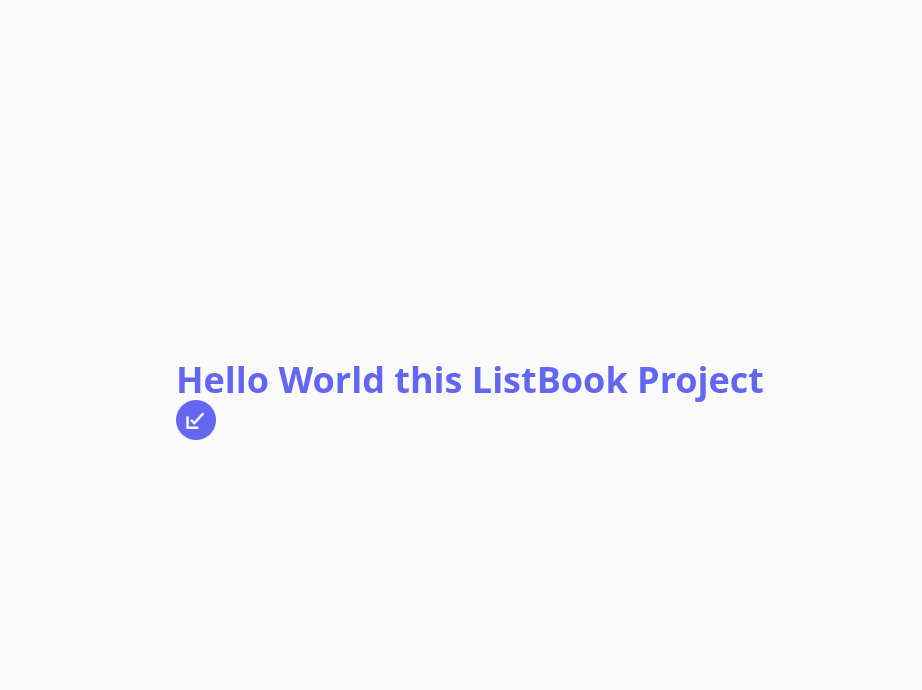
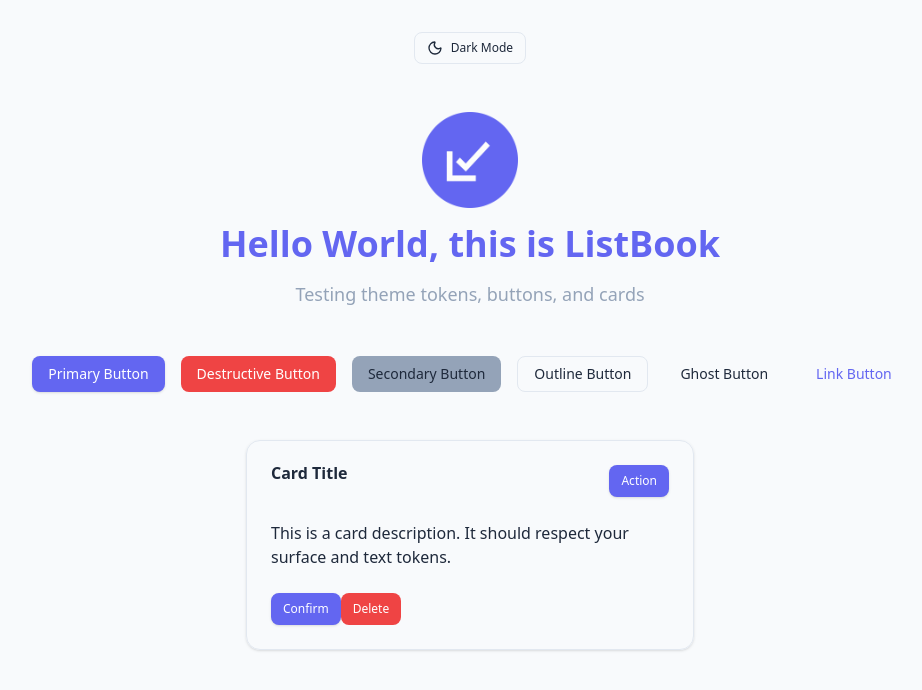
Before and after one commit to Mohamed-Elwakeel/listbook, a Next.js app: page / in a window 1280 px wide. Shown: the top 690 px of the page, without its empty margins (170-1092 px from the left). Built offline with nearby package versions, Linux system fonts and the light colour scheme.

Commit message:
Add Radix UI components, implement theme toggle, and enhance page layout

```diff
--- a/app/globals.css
+++ b/app/globals.css
@@ -22,8 +22,8 @@
   --color-input: var(--input);
   --color-ring: var(--ring);
 
-  --color-card: var(--card);
-  --color-card-foreground: var(--card-foreground);
+  --surface: var(--card);
+  --surface-foreground: var(--card-foreground);
 
   --radius-sm: calc(var(--radius) - 4px);
   --radius-md: calc(var(--radius) - 2px);
--- a/app/page.tsx
+++ b/app/page.tsx
@@ -1,13 +1,60 @@
+'use client';
+
 import Image from 'next/image';
+import { Button } from '@/components/ui/button';
+import { Card, CardHeader, CardTitle, CardContent, CardFooter, CardAction } from '@/components/ui/card';
+import { Skeleton } from '@/components/ui/skeleton';
 import logo from '@/public/Logo.png';
+import { ThemeToggle } from '@/components/ui/theme-toggle';
 
 export default function Home() {
   return (
-    <div className="flex min-h-screen flex-col items-center justify-center bg-zinc-50 font-sans dark:bg-black">
-      <main>
-        <h1 className="text-primary text-4xl font-bold">Hello World this ListBook Project</h1>
-        <Image src={logo} alt="ListBook Logo" className="size-10" />
-      </main>
+    <div className="bg-background text-foreground dark:bg-background dark:text-foreground flex min-h-screen flex-col items-center justify-start gap-12 p-8">
+      <ThemeToggle />
+      {/* Logo */}
+      <div className="flex flex-col items-center gap-4">
+        <Image src={logo} alt="ListBook Logo" className="h-24 w-24" />
+        <h1 className="text-primary text-4xl font-bold">Hello World, this is ListBook</h1>
+        <p className="text-secondary text-lg">Testing theme tokens, buttons, and cards</p>
+      </div>
+
+      {/* Buttons */}
+      <div className="flex flex-wrap gap-4">
+        <Button variant="default">Primary Button</Button>
+        <Button variant="destructive">Destructive Button</Button>
+        <Button variant="secondary">Secondary Button</Button>
+        <Button variant="outline">Outline Button</Button>
+        <Button variant="ghost">Ghost Button</Button>
+        <Button variant="link">Link Button</Button>
+      </div>
+
+      {/* Card */}
+      <Card className="w-full max-w-md">
+        <CardHeader>
+          <CardTitle>Card Title</CardTitle>
+          <CardAction>
+            <Button size="sm">Action</Button>
+          </CardAction>
+        </CardHeader>
+        <CardContent>
+          <p>This is a card description. It should respect your surface and text tokens.</p>
+        </CardContent>
+        <CardFooter>
+          <Button size="sm" variant="default">
+            Confirm
+          </Button>
+          <Button size="sm" variant="destructive">
+            Delete
+          </Button>
+        </CardFooter>
+      </Card>
+
+      {/* Skeleton */}
+      <div className="flex w-full max-w-md flex-col gap-2">
+        <Skeleton className="h-6 w-full" />
+        <Skeleton className="h-6 w-3/4" />
+        <Skeleton className="h-20 w-full" />
+      </div>
     </div>
   );
 }
--- /dev/null
+++ b/components/ui/button.tsx
@@ -0,0 +1,56 @@
+import * as React from 'react';
+import { Slot } from '@radix-ui/react-slot';
+import { cva, type VariantProps } from 'class-variance-authority';
+
+import { cn } from '@/lib/utils';
+
+const buttonVariants = cva(
+  "inline-flex items-center justify-center gap-2 whitespace-nowrap rounded-md text-sm font-medium transition-colors disabled:pointer-events-none disabled:opacity-50 outline-none focus-visible:ring-2 focus-visible:ring-ring focus-visible:ring-offset-2 [&_svg]:pointer-events-none [&_svg:not([class*='size-'])]:size-4 hover:cursor-pointer",
+  {
+    variants: {
+      variant: {
+        default: 'bg-primary text-primary-foreground shadow-sm hover:bg-primary-hover',
+        destructive: 'bg-destructive text-destructive-foreground hover:bg-destructive-hover',
+        outline: 'border border-border bg-background hover:bg-accent hover:text-accent-foreground',
+        secondary: 'bg-secondary text-secondary-foreground hover:bg-secondary/80',
+        ghost: 'hover:bg-accent hover:text-accent-foreground',
+        link: 'text-primary underline-offset-4 hover:underline',
+      },
+      size: {
+        default: 'h-9 px-4 py-2',
+        sm: 'h-8 px-3 text-xs',
+        lg: 'h-10 px-6',
+        icon: 'h-9 w-9',
+      },
+    },
+    defaultVariants: {
+      variant: 'default',
+      size: 'default',
+    },
+  },
+);
+
+function Button({
+  className,
+  variant = 'default',
+  size = 'default',
+  asChild = false,
+  ...props
+}: React.ComponentProps<'button'> &
+  VariantProps<typeof buttonVariants> & {
+    asChild?: boolean;
+  }) {
+  const Comp = asChild ? Slot : 'button';
+
+  return (
+    <Comp
+      data-slot="button"
+      data-variant={variant}
+      data-size={size}
+      className={cn(buttonVariants({ variant, size, className }))}
+      {...props}
+    />
+  );
+}
+
+export { Button, buttonVariants };
--- /dev/null
+++ b/components/ui/card.tsx
@@ -0,0 +1,59 @@
+import * as React from 'react';
+
+import { cn } from '@/lib/utils';
+
+function Card({ className, ...props }: React.ComponentProps<'div'>) {
+  return (
+    <div
+      data-slot="card"
+      className={cn(
+        'bg-card text-card-foreground border-border flex flex-col gap-6 rounded-xl border py-6 shadow-sm transition-shadow hover:shadow-md',
+        className,
+      )}
+      {...props}
+    />
+  );
+}
+
+function CardHeader({ className, ...props }: React.ComponentProps<'div'>) {
+  return (
+    <div
+      data-slot="card-header"
+      className={cn(
+        '@container/card-header grid auto-rows-min grid-rows-[auto_auto] items-start gap-2 px-6 has-data-[slot=card-action]:grid-cols-[1fr_auto] [.border-b]:pb-6',
+        className,
+      )}
+      {...props}
+    />
+  );
+}
+
+function CardTitle({ className, ...props }: React.ComponentProps<'div'>) {
+  return <div data-slot="card-title" className={cn('leading-none font-semibold', className)} {...props} />;
+}
+
+function CardDescription({ className, ...props }: React.ComponentProps<'div'>) {
+  return <div data-slot="card-description" className={cn('text-muted-foreground text-sm', className)} {...props} />;
+}
+
+function CardAction({ className, ...props }: React.ComponentProps<'div'>) {
+  return (
+    <div
+      data-slot="card-action"
+      className={cn('col-start-2 row-span-2 row-start-1 self-start justify-self-end', className)}
+      {...props}
+    />
+  );
+}
+
+function CardContent({ className, ...props }: React.ComponentProps<'div'>) {
+  return <div data-slot="card-content" className={cn('px-6', className)} {...props} />;
+}
+
+function CardFooter({ className, ...props }: React.ComponentProps<'div'>) {
+  return (
+    <div data-slot="card-footer" className={cn('flex items-center px-6 [.border-t]:pt-6', className)} {...props} />
+  );
+}
+
+export { Card, CardHeader, CardFooter, CardTitle, CardAction, CardDescription, CardContent };
--- /dev/null
+++ b/components/ui/skeleton.tsx
@@ -0,0 +1,7 @@
+import { cn } from '@/lib/utils';
+
+function Skeleton({ className, ...props }: React.ComponentProps<'div'>) {
+  return <div data-slot="skeleton" className={cn('bg-muted/60 animate-pulse rounded-md', className)} {...props} />;
+}
+
+export { Skeleton };
--- /dev/null
+++ b/components/ui/theme-toggle.tsx
@@ -0,0 +1,16 @@
+'use client';
+
+import { Button } from './button';
+import { useThemeStore } from '@/lib/zustand-theme';
+import { Sun, Moon } from 'lucide-react';
+
+export function ThemeToggle() {
+  const { darkMode, toggle } = useThemeStore();
+
+  return (
+    <Button variant="outline" size="sm" onClick={toggle} aria-label="Toggle theme">
+      {darkMode ? <Sun className="size-4" /> : <Moon className="size-4" />}
+      {darkMode ? 'Light Mode' : 'Dark Mode'}
+    </Button>
+  );
+}
--- /dev/null
+++ b/lib/zustand-theme.ts
@@ -0,0 +1,21 @@
+import { create } from 'zustand';
+
+interface ThemeState {
+  darkMode: boolean;
+  toggle: () => void;
+  setDarkMode: (value: boolean) => void;
+}
+
+export const useThemeStore = create<ThemeState>((set) => ({
+  darkMode: false,
+  toggle: () =>
+    set((state) => {
+      const newMode = !state.darkMode;
+      document.documentElement.classList.toggle('dark', newMode);
+      return { darkMode: newMode };
+    }),
+  setDarkMode: (value: boolean) => () => {
+    document.documentElement.classList.toggle('dark', value);
+    return { darkMode: value };
+  },
+}));
--- a/package.json
+++ b/package.json
@@ -23,6 +23,7 @@
   },
   "dependencies": {
     "@hookform/resolvers": "^5.2.2",
+    "@radix-ui/react-slot": "^1.2.4",
     "axios": "^1.13.2",
     "class-variance-authority": "^0.7.1",
     "date-fns": "^4.1.0",
```
Also changed, not shown: 1 other file (tests, documents, lock files or other folders).
